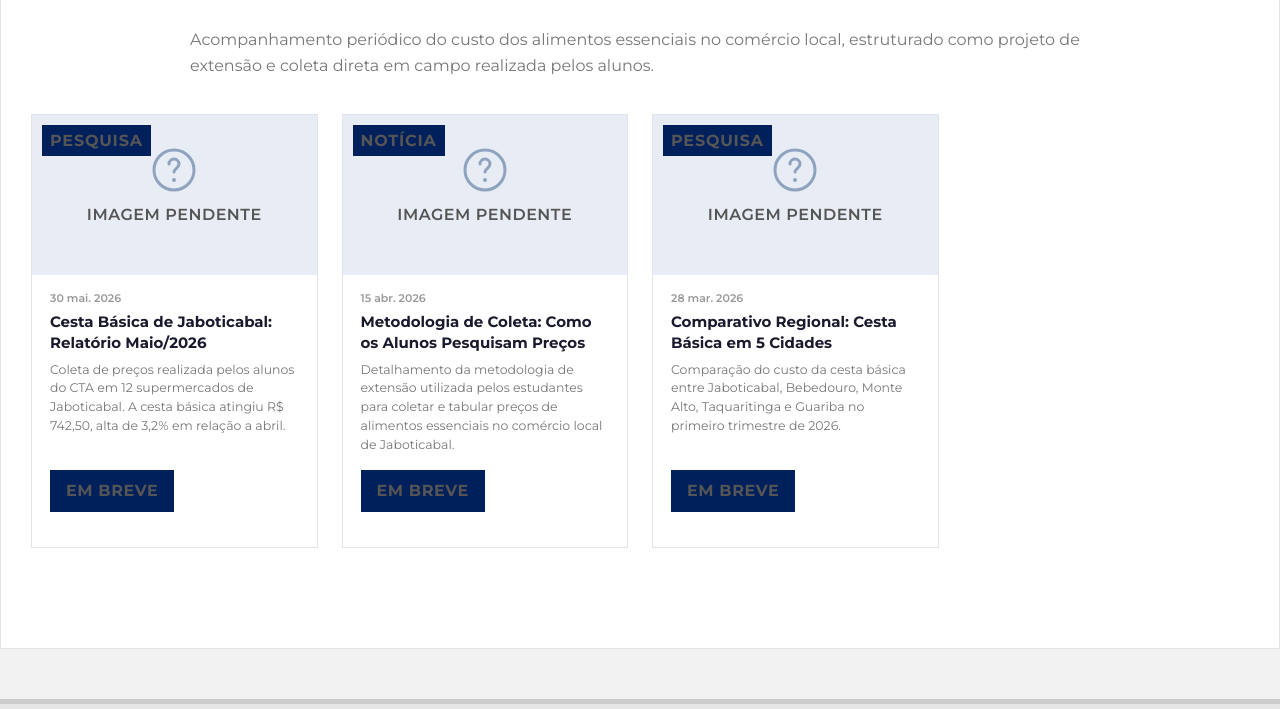
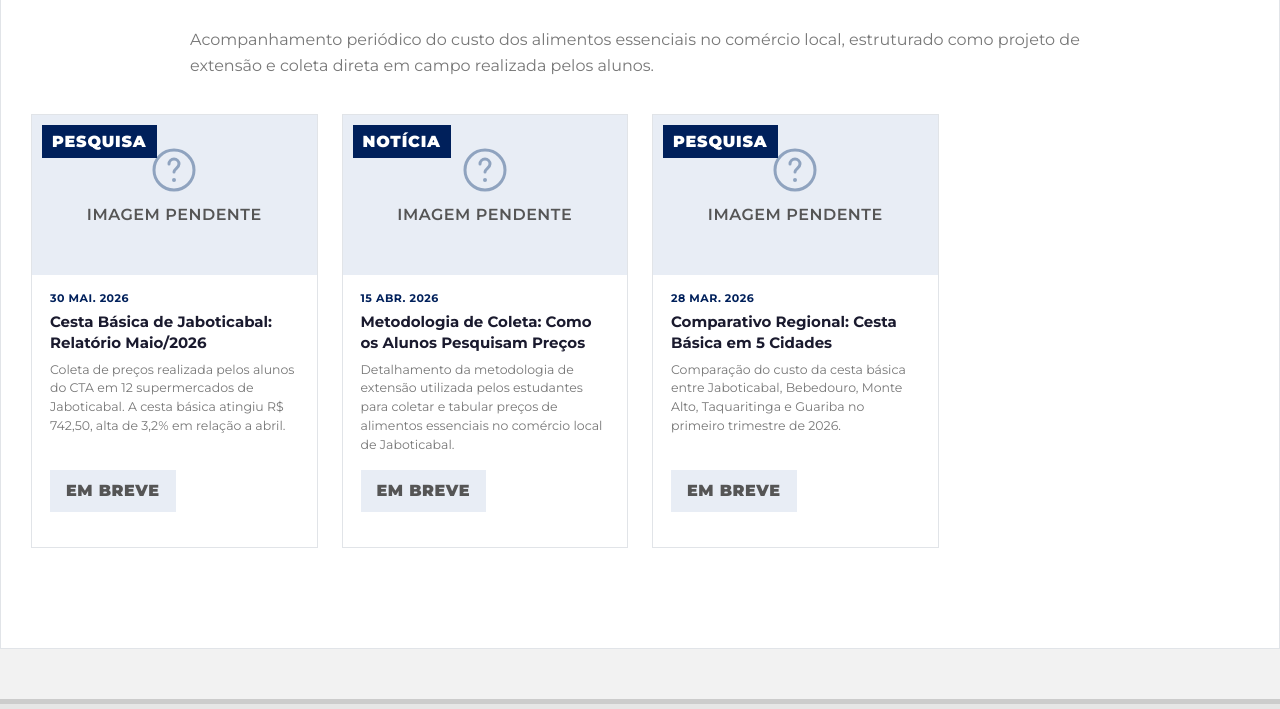
Before and after one commit to mendesdaviganga7410/Col-gioCtaObservat-rio, a website built with Vite: page pages/eixo2-cesta-basica.html in a window 1280 px wide. Shown: the part 567-1276 px from the top of the page. Built offline with nearby package versions, Linux system fonts and the light colour scheme.

Commit message:
style: garante alto contraste de texto branco puro (#ffffff) em todos os elementos e caixas azul escuro

```diff
--- a/assets/css/style.css
+++ b/assets/css/style.css
@@ -594,13 +594,13 @@ body {
     position: absolute;
     top: 10px;
     left: 10px;
-    background: var(--color-primary);
-    color: var(--color-surface);
-    font-size: 10px;
-    font-weight: 700;
+    background: #00205b;
+    color: #ffffff !important;
+    font-size: 11px;
+    font-weight: 800;
     text-transform: uppercase;
     letter-spacing: 0.8px;
-    padding: 3px 8px;
+    padding: 4px 10px;
     border-radius: 0;
 }
 
@@ -612,9 +612,11 @@ body {
 }
 
 .card-data {
-    font-size: var(--font-xs);
-    color: var(--gray-600);
-    font-weight: 600;
+    font-size: 11px;
+    color: #00205b;
+    font-weight: 700;
+    text-transform: uppercase;
+    letter-spacing: 0.5px;
     margin-bottom: 6px;
 }
 
@@ -641,10 +643,10 @@ body {
     display: inline-block;
     margin-top: auto;
     padding: 8px 16px;
-    background: var(--color-primary);
-    color: var(--color-surface);
+    background: #00205b;
+    color: #ffffff !important;
     font-size: 12px;
-    font-weight: 700;
+    font-weight: 800;
     text-transform: uppercase;
     letter-spacing: 0.6px;
     align-self: flex-start;
@@ -654,6 +656,13 @@ body {
 
 .card-link-btn:hover {
     background: #001438;
+    color: #ffffff !important;
+}
+
+.card-link-btn--disabled {
+    background: var(--gray-300) !important;
+    color: var(--gray-800) !important;
+    cursor: not-allowed;
 }
 
 .grid-empty {
```
Also changed, not shown: dist/index.html.
